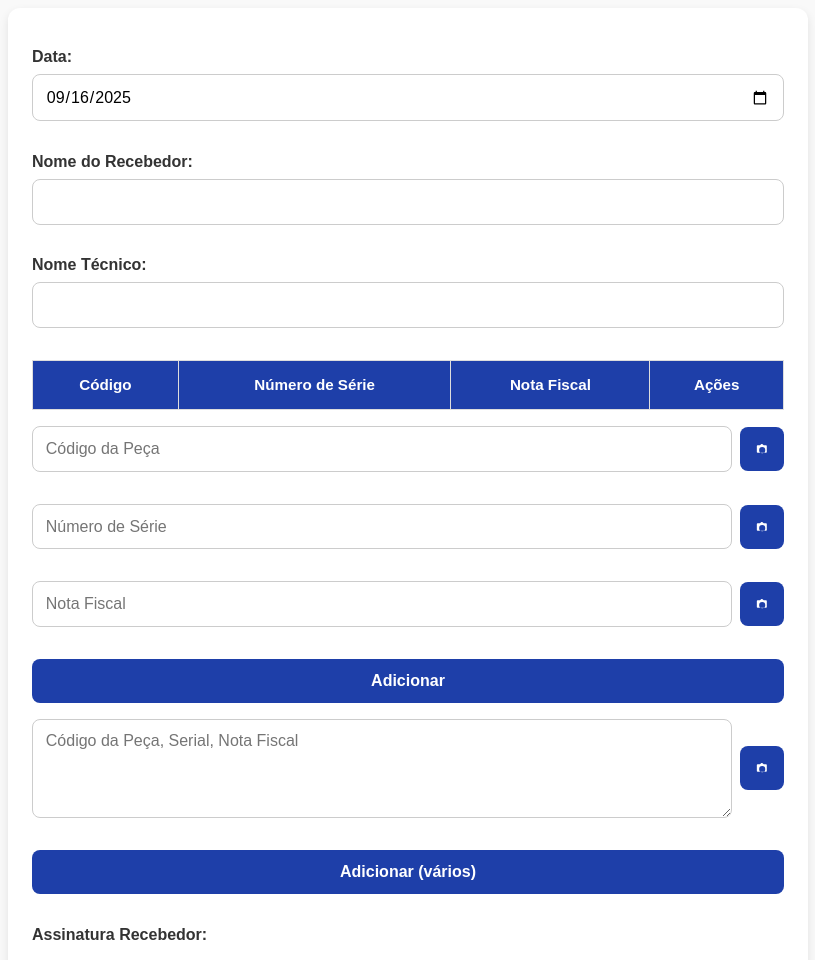
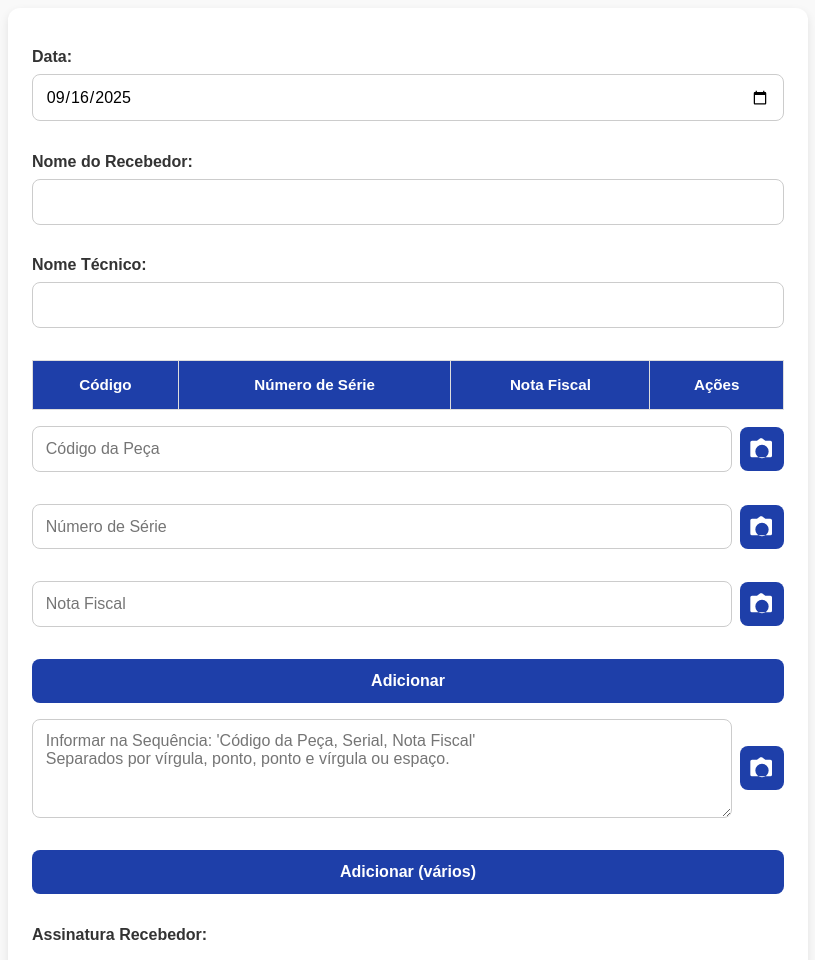
Before and after one commit to claudiohpo/claudiohpo.github.io, a plain HTML site: page Dev_pecas/index.html in a window 1280 px wide. Shown: the part 75-1035 px from the top of the page, without its empty margins (232-1047 px from the left). Drawn offline with nearby package versions, Linux system fonts and the light colour scheme.

Commit message:
botao camera, placeholder, divisor do inputCompleto

```diff
--- a/Dev_pecas/css/styles.css
+++ b/Dev_pecas/css/styles.css
@@ -305,14 +305,21 @@ footer {
     color: white;
     border: none;
     cursor: pointer;
+    padding: 0;
+    overflow: visible;
 }
 
-/* ícone dentro do botão */
+/* ícone dentro do botão — aumentado visualmente sem mudar a caixa do botão */
 .btn-camera svg {
     fill: white;
-    width: 20px;
-    height: 20px;
+    width: 20px;                 /* manter largura “base” pequena */
+    height: 20px;                /* manter altura “base” pequena */
+    transform: scale(2);         /* escala visual 3x */
+    transform-origin: center;    /* escalar a partir do centro */
+    display: block;
+    pointer-events: none;        /* evita que o SVG capture cliques fora do botão */
 }
+
 
 /* MODAL / OVERLAY da câmera */
 .camera-preview-modal {
--- a/Dev_pecas/index.html
+++ b/Dev_pecas/index.html
@@ -77,7 +77,7 @@
         <button type="button" id="btnAdd">Adicionar</button>
 
         <div class="row row-textarea">
-            <textarea id="inputCompleto" placeholder="Código da Peça, Serial, Nota Fiscal" autocapitalize="characters" rows="4"></textarea>
+            <textarea id="inputCompleto" placeholder="Informar na Sequência: 'Código da Peça, Serial, Nota Fiscal' &#10;Separados por vírgula, ponto, ponto e vírgula ou espaço."autocapitalize="characters" rows="4"></textarea>
             <button type="button" class="btn-camera" data-target="inputCompleto" aria-label="Abrir câmera para Adição">
                 <svg width="20" height="20" viewBox="0 0 24 24" aria-hidden="true" focusable="false">
                     <path fill="currentColor" d="M12 5.5L14 7h3a1 1 0 0 1 1 1v8a1 1 0 0 1-1 1H6a1 1 0 0 1-1-1V8a1 1 0 0 1 1-1h3l2-1.5zM12 9.5a4 4 0 1 0 0 8 4 4 0 0 0 0-8z"/>
--- a/Dev_pecas/js/main.js
+++ b/Dev_pecas/js/main.js
@@ -822,7 +822,7 @@
           // evitar duplicatas exatas (opcional)
           const parts = existing.split(/[,]+/).map(s => s.trim()).filter(Boolean);
           if (!parts.includes(code)) {
-            el.value = existing + ", " + code;
+            el.value = existing + "," + code;
           }
         }
       } else {
```
